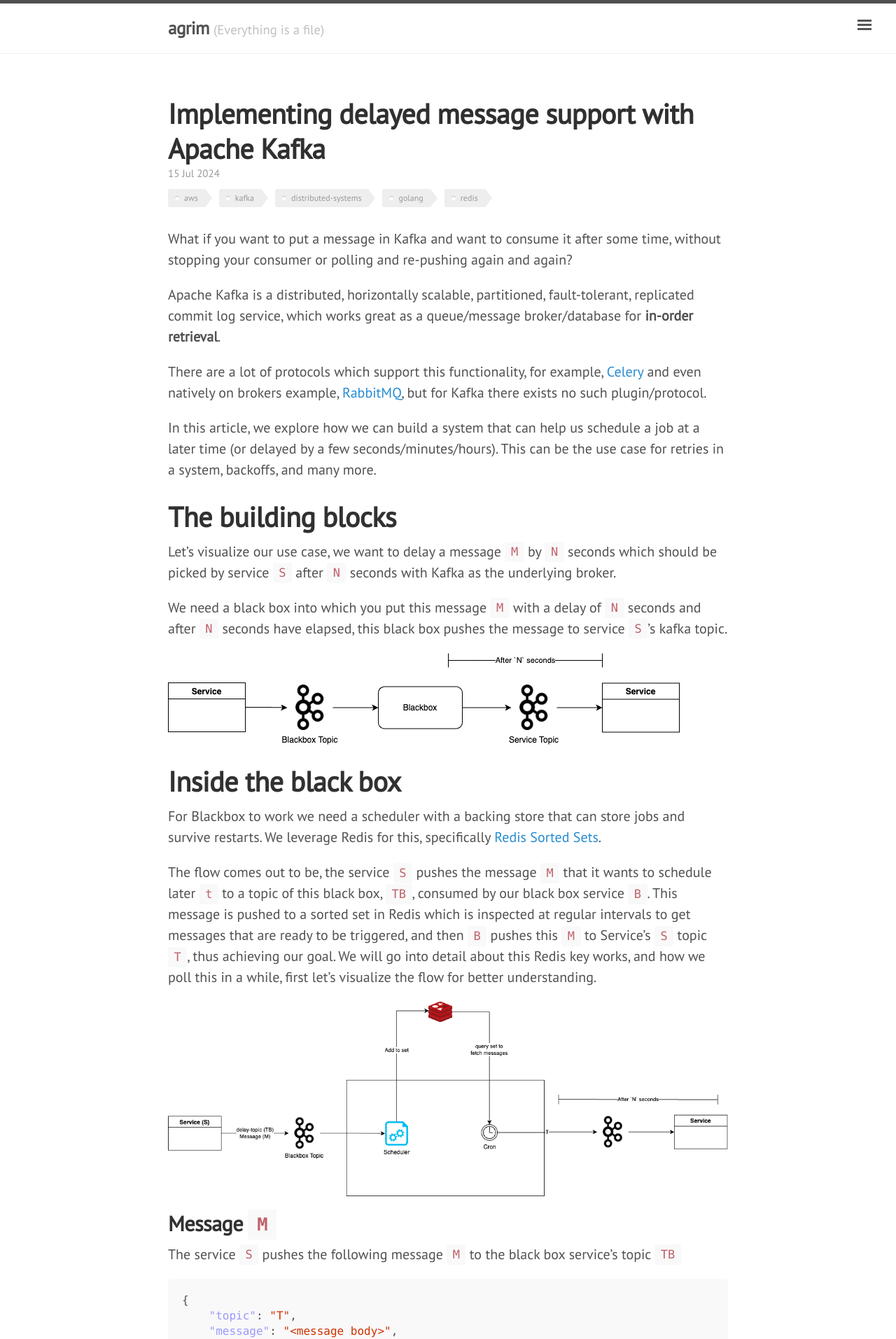
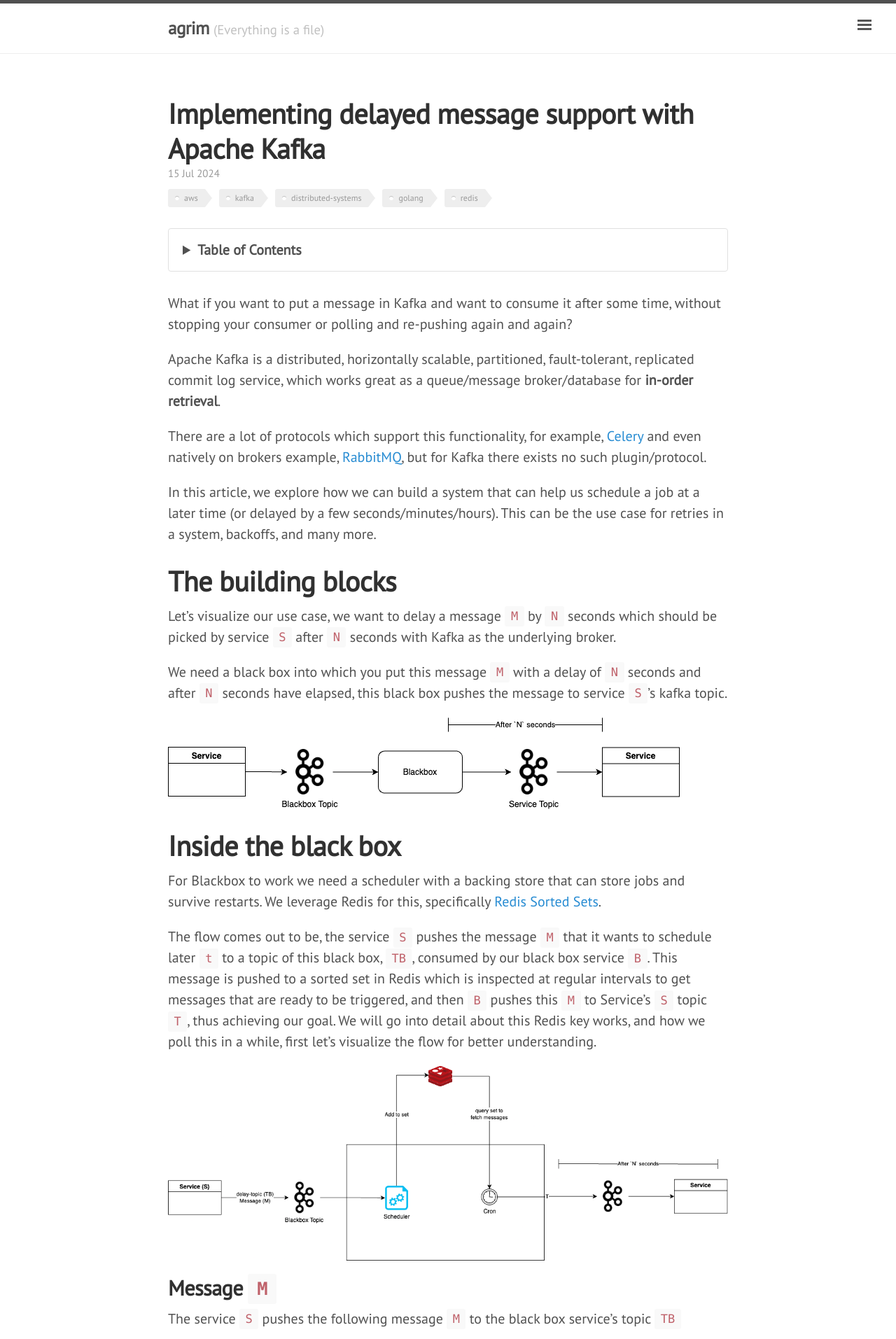
Before and after one commit to agrim123/agrim123.github.io, a Jekyll site: the page built from _posts/2024-07-15-delayed-message-support-in-kafka.md, in a window 1280 px wide. Shown: the top 1913 px of the page at 70% size. Built offline with Jekyll 4.4.1, drawn with Linux system fonts in a browser that asks for light colours; nearby versions of some CDN libraries; the table of contents is made by our own code.

Commit message:
(blog) Add toc (#19)

```diff
--- a/Gemfile
+++ b/Gemfile
@@ -6,3 +6,5 @@
 gem "kramdown-parser-gfm"
 gem "jekyll-watch"
 gem "webrick"
+gem "jekyll-toc"
+gem "sass-embedded", "~> 1.75.0", platforms: :ruby
--- a/_config.yml
+++ b/_config.yml
@@ -9,7 +9,21 @@
 
 # Gems (for Jekyll 3.0)
 gems: [jekyll-paginate]
-plugins: [jekyll-paginate]
+# plugins: [jekyll-paginate]
+
+plugins:
+  - jekyll-toc
+  - jekyll-paginate
+toc:
+  min_level: 1
+  max_level: 3
+  ordered_list: false
+  no_toc_section_class: no_toc_section
+  list_id: toc
+  list_class: section-nav
+  sublist_class: ''
+  item_class: toc-entry
+  item_prefix: toc-
 
 # Permalinks
 #
--- a/_layouts/post.html
+++ b/_layouts/post.html
@@ -10,7 +10,15 @@
     <li><a href="/categories/#{{category}}" class="category-list-element" target="_blank">{{ category }}</a></li>
     {% endfor %}
   </ul>
+  {% if page.toc %}
+  <details>
+    <summary>Table of Contents</summary>
+    {{ content | toc_only }}
+  </details>
+  {{ content | inject_anchors }}
+  {% else %}
     {{ content }}
+  {% endif %}
 </div>
 
 <div class="related">
--- a/public/css/custom.css
+++ b/public/css/custom.css
@@ -390,3 +390,29 @@
 .container {
   max-width: 42rem;
 }
+
+#toc li:empty {
+  display: none;
+}
+
+#toc ul, #toc ol {
+  margin-bottom: 0;
+}
+
+details {
+  margin-bottom: 1.5rem;
+  border: 1px solid #e0e0e0;
+  border-radius: 4px;
+  padding: 0.5rem 1rem;
+}
+
+details summary {
+  cursor: pointer;
+  font-weight: bold;
+  padding: 0.25rem 0;
+  user-select: none;
+}
+
+details[open] summary {
+  margin-bottom: 0.5rem;
+}
```
Also changed, not shown: _posts/2024-07-15-delayed-message-support-in-kafka.md (+1 -0 lines), Gemfile.lock. Lines whose indentation alone changed are shown as unchanged.
